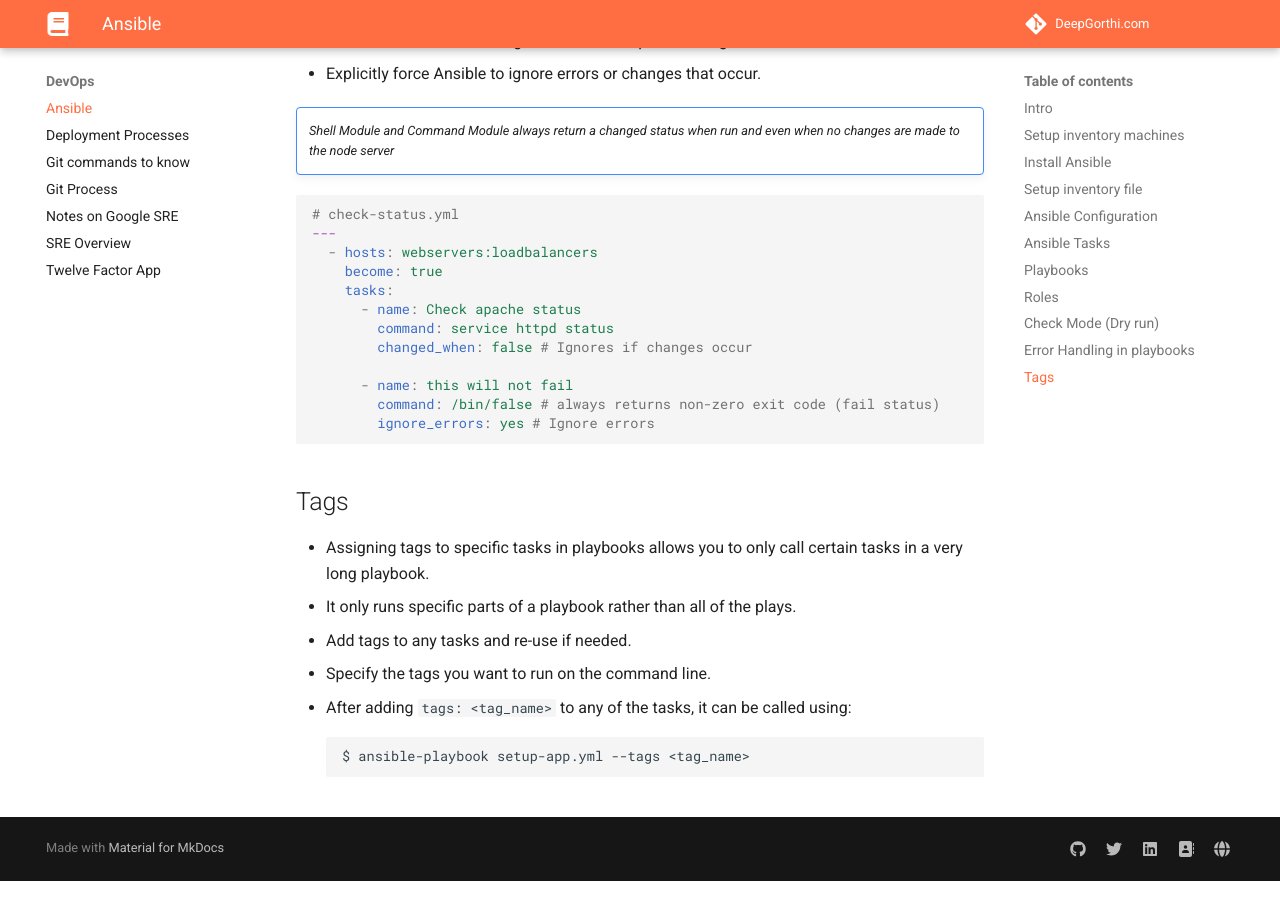
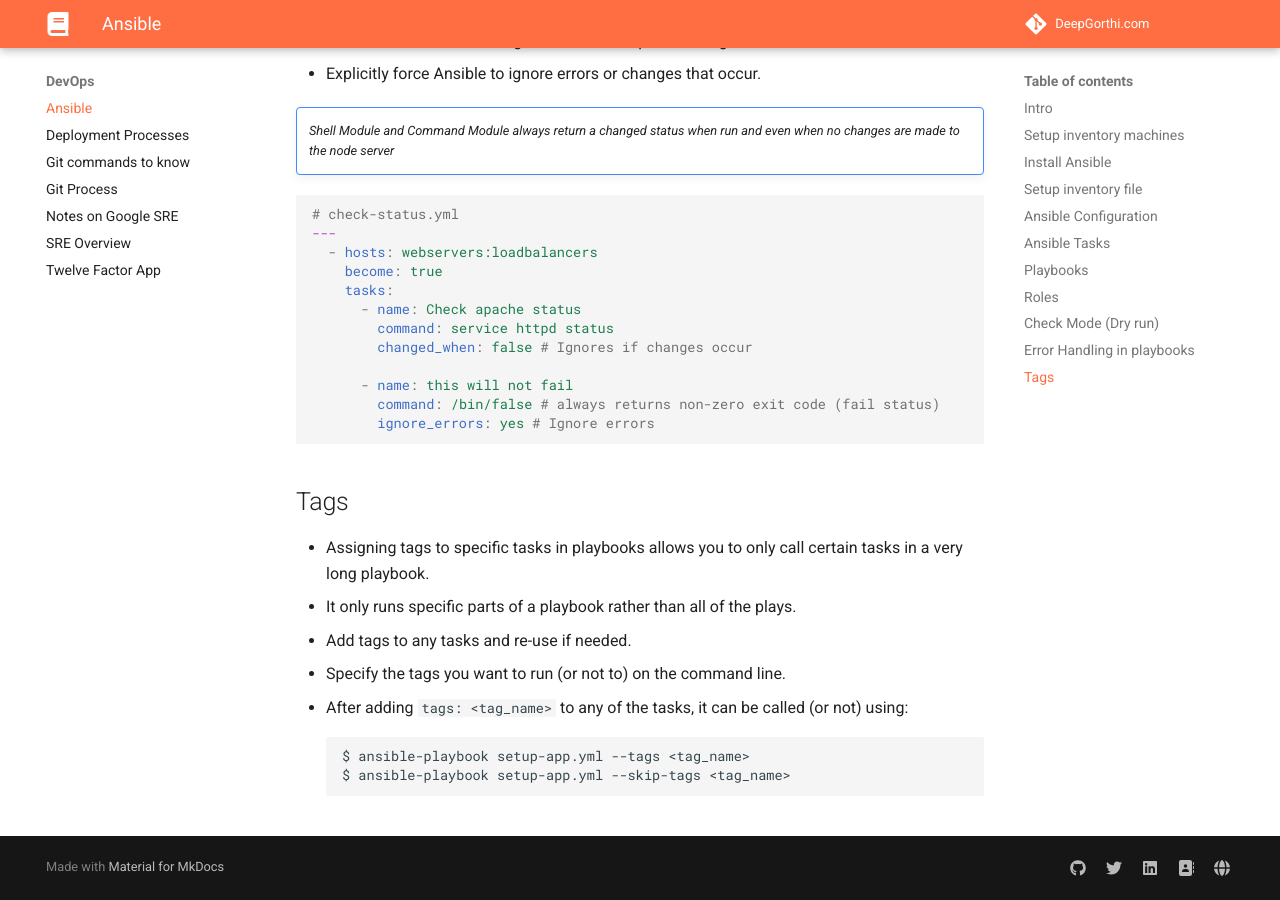
Before and after one commit to deepgorthi/dg-notes, an MkDocs documentation site: the page built from docs/DevOps/ansible.md, in a window 1280 px wide and 900 px high, scrolled down 12484 px. Built offline with MkDocs 1.6.1 and Material for MkDocs 9.7.7, drawn with Linux system fonts in a browser that asks for light colours.

Commit message:
Update ansible.md

````diff
--- a/docs/DevOps/ansible.md
+++ b/docs/DevOps/ansible.md
@@ -1103,8 +1103,9 @@ Ansible provides variables and metadata about the host that we interact with whe
 - Assigning tags to specific tasks in playbooks allows you to only call certain tasks in a very long playbook.
 - It only runs specific parts of a playbook rather than all of the plays.
 - Add tags to any tasks and re-use if needed.
-- Specify the tags you want to run on the command line.
-- After adding `tags: <tag_name>` to any of the tasks, it can be called using:
+- Specify the tags you want to run (or not to) on the command line.
+- After adding `tags: <tag_name>` to any of the tasks, it can be called (or not) using:
     ```bash
     $ ansible-playbook setup-app.yml --tags <tag_name>
+    $ ansible-playbook setup-app.yml --skip-tags <tag_name>
     ```
````
